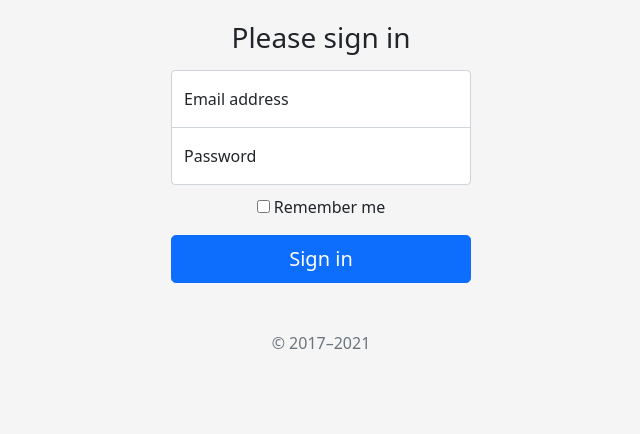
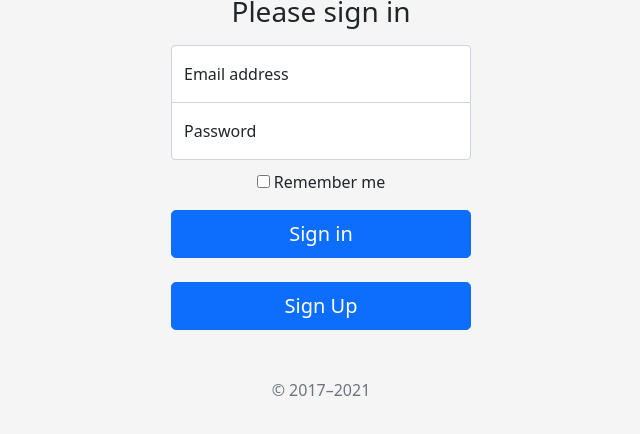
Before and after one commit to lloydbutler/HackstreetBoys, a plain HTML site: page Main.html in a window 1280 px wide. Shown: the part 348-782 px from the top of the page, without its empty margins (319-959 px from the left). Drawn offline with Linux system fonts and the light colour scheme.

Commit message:
Add files via upload

```diff
--- a/Main.html
+++ b/Main.html
@@ -57,6 +57,9 @@
       </label>
     </div>
     <button class="w-100 btn btn-lg btn-primary" type="submit">Sign in</button>
+    <br>
+    <br>
+    <button class="w-100 btn btn-lg btn-primary" type="submit">Sign Up</button>
     <p class="mt-5 mb-3 text-muted">&copy; 2017–2021</p>
   </form>
 </main>
```
